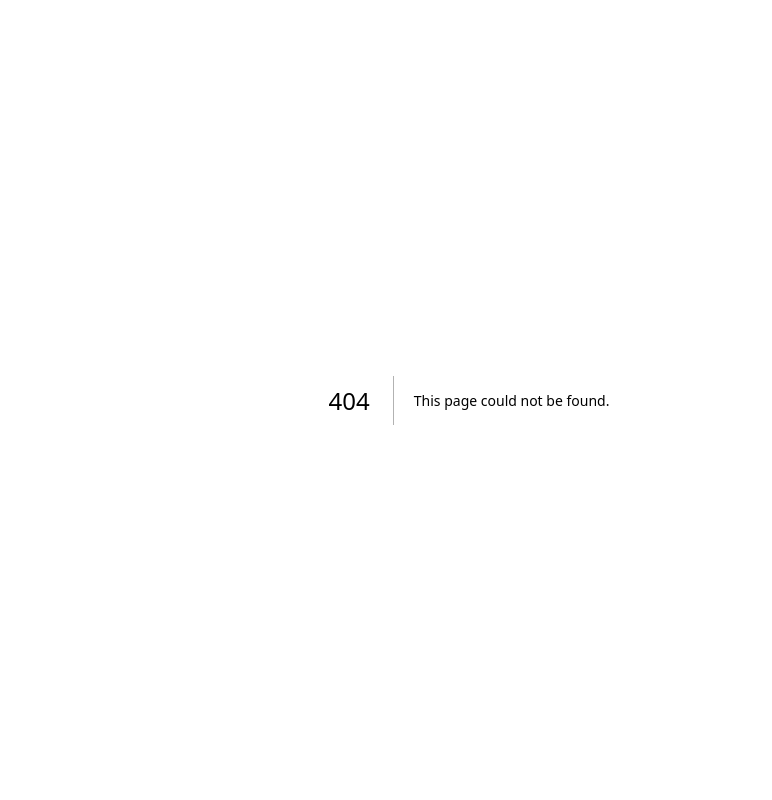
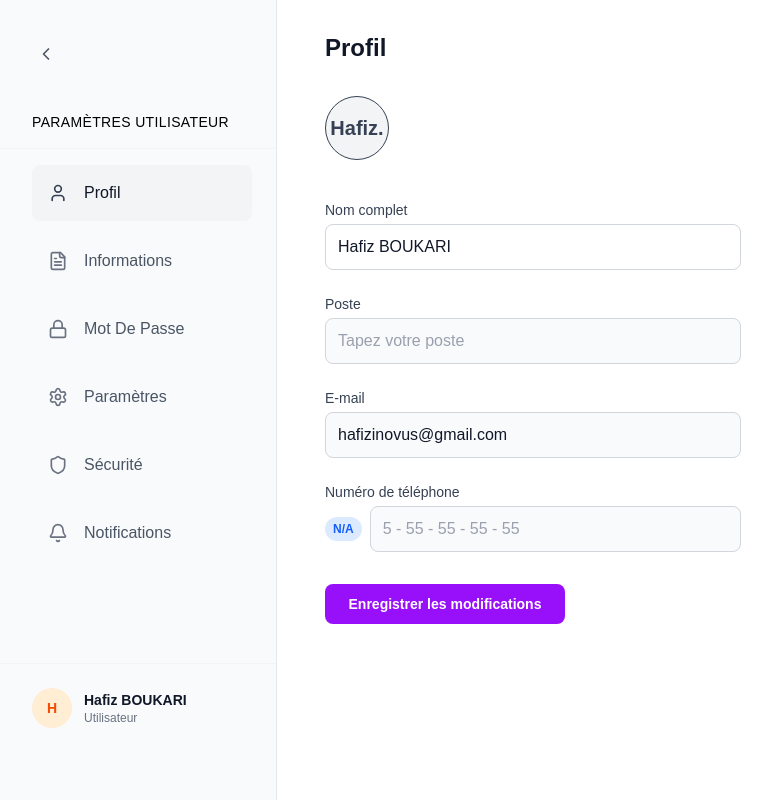
Before and after one commit to HafizBkr/Work-Frontend, a Next.js app in the folder work/: page /settings/general in a window 1280 px wide. Before the commit this address had no page. Shown: the whole page, without its empty margins (171-943 px from the left). Built offline with nearby package versions, Linux system fonts and the light colour scheme.

Commit message:
user settings set up

```diff
--- a/work/package.json
+++ b/work/package.json
@@ -9,6 +9,11 @@
     "lint": "next lint"
   },
   "dependencies": {
+    "@emotion/react": "^11.14.0",
+    "@emotion/styled": "^11.14.1",
+    "@heroicons/react": "^2.2.0",
+    "@mui/icons-material": "^7.3.1",
+    "@mui/material": "^7.3.1",
     "@types/styled-components": "^5.1.34",
     "clsx": "^2.1.1",
     "lucide-react": "^0.536.0",
--- a/work/src/app/components/dashboard/sidebar.tsx
+++ b/work/src/app/components/dashboard/sidebar.tsx
@@ -1,5 +1,6 @@
 import React, { useState, useRef, useEffect } from "react";
 import { UserPopup } from "./userDashDropdown";
+import { useRouter } from "next/navigation";
 
 const Sidebar = () => {
   const [isCollapsed, setIsCollapsed] = useState(false);
@@ -10,6 +11,7 @@ const Sidebar = () => {
   );
   const popupRef = useRef<HTMLDivElement>(null);
   const userSectionRef = useRef<HTMLDivElement>(null);
+  const router = useRouter();
 
   const mainMenuItems = [
     {
@@ -209,7 +211,7 @@ const Sidebar = () => {
   };
 
   const handleSettings = () => {
-    console.log("Settings");
+    router.push("/settings/general");
   };
 
   const handleStatusChange = (status: "active" | "inactive" | "away") => {
--- a/work/src/app/components/dashboard/userDashDropdown.tsx
+++ b/work/src/app/components/dashboard/userDashDropdown.tsx
@@ -1,13 +1,5 @@
-import React, { useState, useRef, useEffect } from "react";
-import { ChevronDown, Settings, LogOut, ChevronRight } from "lucide-react";
-
-interface UserDropdownProps {
-  userName: string;
-  userEmail: string;
-  userAvatar?: string;
-  onLogout?: () => void;
-  onSettings?: () => void;
-}
+import React, { useState, useEffect } from "react";
+import { ChevronRight } from "lucide-react";
 
 interface UserPopupProps {
   userName: string;
@@ -62,7 +54,7 @@ const UserPopup: React.FC<UserPopupProps> = ({
   };
 
   return (
-    <div className="absolute left-full top-0 ml-2 w-80 bg-white rounded-lg shadow-lg border border-gray-200 z-50">
+    <div className="absolute left-full top-0 ml-2 w-70 bg-white rounded-lg shadow-lg border border-gray-200 z-50">
       {/* User Header */}
       <div className="px-4 py-3 border-b border-gray-200">
         <div className="flex items-center space-x-3">
@@ -213,25 +205,4 @@ const UserPopup: React.FC<UserPopupProps> = ({
   );
 };
 
-// Composant de démonstration
-const App = () => {
-  return (
-    <div className="flex justify-center items-center min-h-screen bg-gray-100">
-      <div className="relative">
-        <UserPopup
-          userName="Hafiz BOUKARI"
-          userEmail="hafiznovus@gmail.com"
-          onSettings={() => console.log("Settings clicked")}
-          onLogout={() => console.log("Logout clicked")}
-          onStatusChange={(status) => console.log("Status changed to:", status)}
-          organizations={[
-            { name: "al3", code: "al3" },
-            { name: "Hafiz", code: "hafiz" },
-          ]}
-        />
-      </div>
-    </div>
-  );
-};
-
 export { UserPopup };
--- /dev/null
+++ b/work/src/app/components/layouts/UserSettingsLayout.tsx
@@ -0,0 +1,27 @@
+"use client";
+
+import React from "react";
+import UserSettingsSidebar from "../usersettings/UserSettingsSidebar";
+
+interface UserSettingsLayoutProps {
+  children: React.ReactNode;
+}
+
+const UserSettingsLayout: React.FC<UserSettingsLayoutProps> = ({
+  children,
+}) => {
+  return (
+    <div className="flex min-h-screen bg-gray-50">
+      {/* Sidebar */}
+      <div className="w-[35%] border-r border-gray-200 bg-white">
+        <UserSettingsSidebar />
+      </div>
+      {/* Main Content */}
+      <main className="w-[40%] bg-white px-12 py-8 ">{children}</main>
+      {/* Empty space 20% */}
+      <div className="w-[20%] bg-gray-50"></div>
+    </div>
+  );
+};
+
+export default UserSettingsLayout;
--- /dev/null
+++ b/work/src/app/components/usersettings/UserSettingsSidebar.tsx
@@ -0,0 +1,113 @@
+"use client";
+
+import React from "react";
+import {
+  User,
+  FileText,
+  Lock,
+  Settings,
+  Shield,
+  Bell,
+  ChevronLeft,
+} from "lucide-react";
+
+const UserSettingsSidebar = () => {
+  const menuItems = [
+    {
+      icon: User,
+      label: "Profil",
+      isActive: true,
+    },
+    {
+      icon: FileText,
+      label: "Informations",
+      isActive: false,
+    },
+    {
+      icon: Lock,
+      label: "Mot De Passe",
+      isActive: false,
+    },
+    {
+      icon: Settings,
+      label: "Paramètres",
+      isActive: false,
+    },
+    {
+      icon: Shield,
+      label: "Sécurité",
+      isActive: false,
+    },
+    {
+      icon: Bell,
+      label: "Notifications",
+      isActive: false,
+    },
+  ];
+
+  return (
+    <div className="h-full flex flex-col bg-gray-50">
+      {/* Header with back button and title */}
+      <div className="px-6 mt-10 border-b border-gray-100">
+        <div className="flex items-center gap-3 mb-4 justify-end">
+          <div className="space-y-2 w-full max-w-[220px]">
+            <button className="p-1 hover:bg-gray-100 rounded-lg transition-colors">
+              <ChevronLeft className="w-5 h-5 text-gray-600" />
+            </button>
+            <p className="text-sm  text-black uppercase tracking-wide font-medium mt-9">
+              PARAMÈTRES UTILISATEUR
+            </p>
+          </div>
+        </div>
+      </div>
+
+      {/* Menu Items */}
+      <nav className="flex-1 px-6 py-4">
+        <div className="flex justify-end">
+          <ul className="space-y-3 w-full max-w-[220px]">
+            {menuItems.map((item, index) => {
+              const IconComponent = item.icon;
+              return (
+                <li key={index}>
+                  <button
+                    className={`w-full flex items-center gap-4 px-4 py-4 rounded-lg text-left transition-colors ${
+                      item.isActive
+                        ? "bg-gray-100 text-gray-900 font-medium"
+                        : "text-gray-600 hover:bg-gray-50 hover:text-gray-900"
+                    }`}
+                  >
+                    <IconComponent
+                      className={`w-5 h-5 ${
+                        item.isActive ? "text-gray-700" : "text-gray-500"
+                      }`}
+                    />
+                    <span className="text-base font-medium">{item.label}</span>
+                  </button>
+                </li>
+              );
+            })}
+          </ul>
+        </div>
+      </nav>
+
+      {/* Bottom User Info */}
+      <div className="px-6 py-6 border-t border-gray-100 mb-12">
+        <div className="flex justify-end">
+          <div className="flex items-center gap-3 max-w-[220px] w-full">
+            <div className="w-10 h-10 rounded-full bg-orange-100 flex items-center justify-center">
+              <span className="text-sm font-bold text-orange-600">H</span>
+            </div>
+            <div className="flex-1 min-w-0">
+              <p className="text-sm font-semibold text-gray-900 truncate">
+                Hafiz BOUKARI
+              </p>
+              <p className="text-xs text-gray-500 truncate">Utilisateur</p>
+            </div>
+          </div>
+        </div>
+      </div>
+    </div>
+  );
+};
+
+export default UserSettingsSidebar;
--- a/work/src/app/dashboard/page.tsx
+++ b/work/src/app/dashboard/page.tsx
@@ -10,7 +10,7 @@ const Dashboard = () => {
           Bienvenue BOUKARI HAFIZ !
         </h1>
         <p className="text-gray-600 mt-4">
-          Voici ce que nous avons pour vous aujourd'hui.
+          Voici ce que nous avons pour vous aujourd`&apos;`hui.
         </p>
       </div>
     </DashboardLayout>
--- /dev/null
+++ b/work/src/app/settings/general/page.tsx
@@ -0,0 +1,103 @@
+"use client";
+
+import React, { useState } from "react";
+import UserSettingsLayout from "@/app/components/layouts/UserSettingsLayout";
+
+export default function GeneralSettingsPage() {
+  const [formData, setFormData] = useState({
+    fullName: "Hafiz BOUKARI",
+    jobTitle: "",
+    email: "hafizinovus@gmail.com",
+    phone: "",
+  });
+
+  const handleChange = (field: string, value: string) => {
+    setFormData((prev) => ({ ...prev, [field]: value }));
+  };
+
+  const handleSubmit = (e: React.FormEvent) => {
+    e.preventDefault();
+    // Implémenter la logique de sauvegarde ici
+    console.log("Form data:", formData);
+  };
+
+  return (
+    <UserSettingsLayout>
+      <div className="max-w-md ">
+        <h1 className="text-2xl font-semibold text-gray-900 mb-8">Profil</h1>
+        <form onSubmit={handleSubmit} className="space-y-6">
+          {/* Avatar */}
+          <div className="flex flex-col mb-6">
+            <div className="w-16 h-16 rounded-full bg-gray-100 flex items-center justify-center text-xl font-bold text-gray-700 mb-4 border">
+              Hafiz.
+            </div>
+          </div>
+          {/* Nom complet */}
+          <div>
+            <label className="block text-sm font-medium text-gray-700 mb-1">
+              Nom complet
+            </label>
+            <input
+              type="text"
+              value={formData.fullName}
+              onChange={(e) => handleChange("fullName", e.target.value)}
+              className="block w-full px-3 py-2.5 text-gray-900 border border-gray-300 rounded-lg focus:ring-2 focus:ring-purple-600 focus:border-transparent bg-white"
+            />
+          </div>
+          {/* Poste */}
+          <div>
+            <label className="block text-sm font-medium text-gray-700 mb-1">
+              Poste
+            </label>
+            <input
+              type="text"
+              placeholder="Tapez votre poste"
+              value={formData.jobTitle}
+              onChange={(e) => handleChange("jobTitle", e.target.value)}
+              className="block w-full px-3 py-2.5 text-gray-900 border border-gray-300 rounded-lg focus:ring-2 focus:ring-purple-600 focus:border-transparent bg-gray-50 placeholder-gray-400"
+            />
+          </div>
+          {/* E-mail */}
+          <div>
+            <label className="block text-sm font-medium text-gray-700 mb-1">
+              E-mail
+            </label>
+            <input
+              type="email"
+              value={formData.email}
+              disabled
+              className="block w-full px-3 py-2.5 text-gray-900 border border-gray-300 rounded-lg bg-gray-50 placeholder-gray-400 cursor-not-allowed"
+            />
+          </div>
+          {/* Numéro de téléphone */}
+          <div>
+            <label className="block text-sm font-medium text-gray-700 mb-1">
+              Numéro de téléphone
+            </label>
+            <div className="flex items-center gap-2">
+              <span className="inline-flex items-center px-2 py-1 rounded-full bg-blue-100 text-blue-600 text-xs font-semibold select-none">
+                N/A
+              </span>
+              <input
+                type="text"
+                placeholder="5 - 55 - 55 - 55 - 55"
+                value={formData.phone}
+                onChange={(e) => handleChange("phone", e.target.value)}
+                className="flex-1 px-3 py-2.5 text-gray-900 border border-gray-300 rounded-lg focus:ring-2 focus:ring-purple-600 focus:border-transparent bg-gray-50 placeholder-gray-400"
+              />
+            </div>
+          </div>
+          {/* Submit Button */}
+          <div className="pt-2">
+            <button
+              type="submit"
+              className="w-60 px-4 py-2.5 text-sm font-semibold text-white bg-purple-600 rounded-lg hover:bg-purple-700 focus:outline-none focus:ring-2 focus:ring-purple-500 focus:ring-offset-2"
+            >
+              Enregistrer les modifications
+            </button>
+          </div>
+        </form>
+      </div>
+    </UserSettingsLayout>
+  );
+}
```
Also changed, not shown: 1 other file (tests, documents, lock files or other folders).
